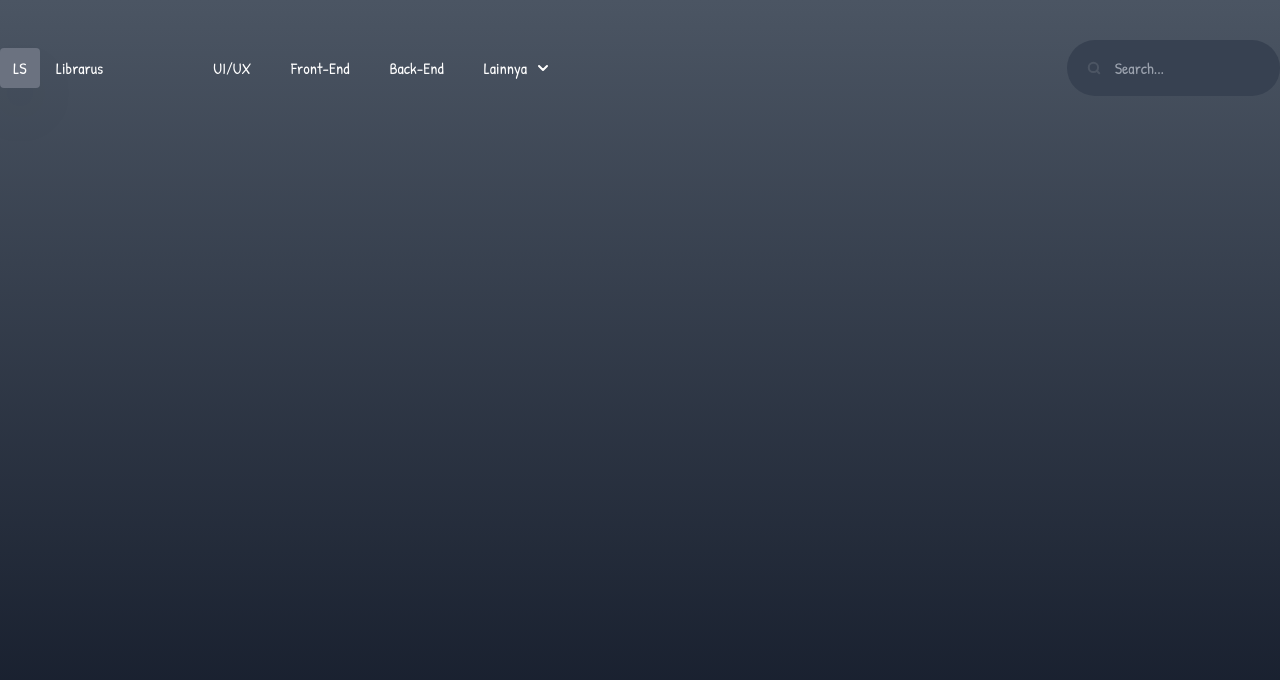
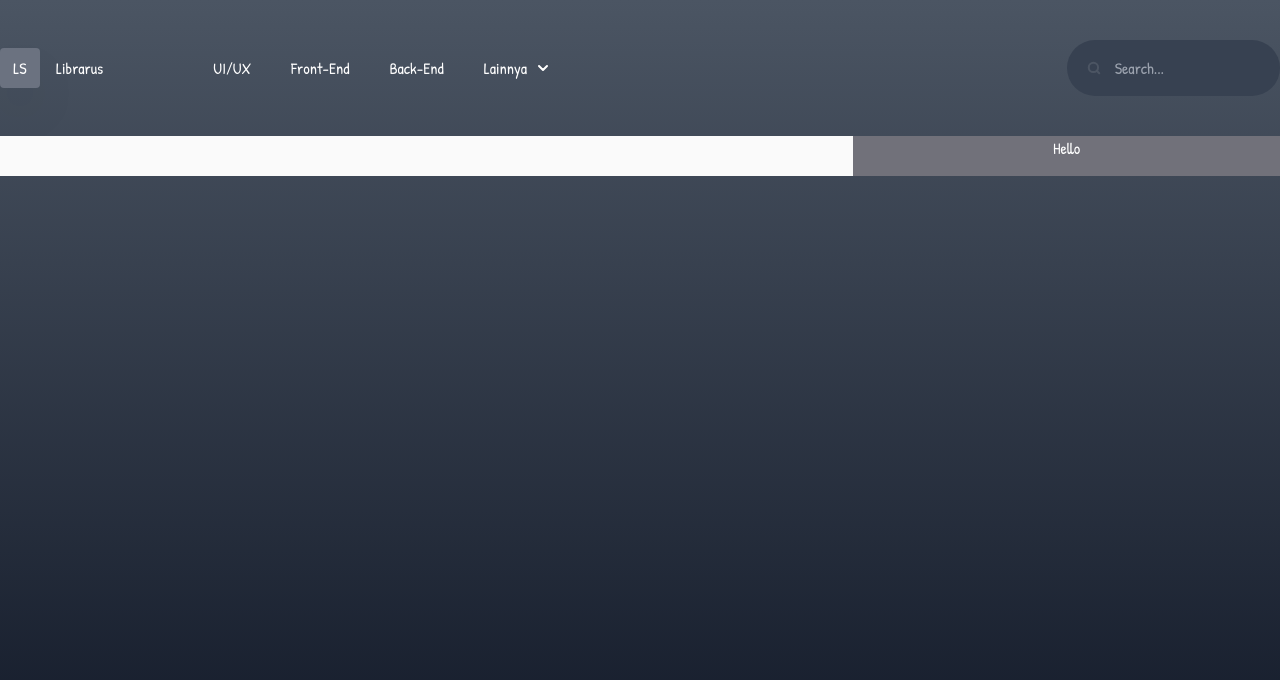
Before and after one commit to TheMordhon1/blog-nextjs-tailwind-slicing, a Next.js app: page / in a window 1280 px wide. Shown: the top 680 px of the page. Built offline with nearby package versions, Linux system fonts and the light colour scheme.

Commit message:
specify width for featuredPost

```diff
--- /dev/null
+++ b/components/FeaturedPost.jsx
@@ -0,0 +1,11 @@
+export default function FeaturedPost() {
+  return (
+    <article>
+      <div className="flex">
+        {/* <img src="" alt="" className="w-8/12" /> */}
+        <div className="w-8/12 bg-zinc-50 h-10"></div>
+        <div className="w-4/12 text-center bg-zinc-500">Hello</div>
+      </div>
+    </article>
+  );
+}
--- a/components/Navbar.jsx
+++ b/components/Navbar.jsx
@@ -10,7 +10,6 @@ export default function Navbar() {
 
   return (
     <nav className="py-10">
-      <div className="container mx-auto">
       <div className="flex items-center">
         <div className="w-2/12 flex items-center gap-4">
           <div className="w-10 h-10 bg-gray-500 rounded flex items-center justify-center shadow-2xl">
@@ -35,7 +34,7 @@ export default function Navbar() {
                 Back-End
               </a>
             </li>
-              <li className="relative">
+            <li className="relative transition-all">
               <span
                 className="hover:underline cursor-pointer flex items-center"
                 onClick={() => setDropdown(!dropdown)}
@@ -61,7 +60,7 @@ export default function Navbar() {
                 </svg>
               </span>
               {dropdown && (
-                  <ul className="absolute w-[200px] bg-gray-800 rounded shadow-xl overflow-hidden mt-4">
+                <ul className="absolute w-[200px] bg-gray-800 rounded shadow-xl overflow-hidden mt-4 transition ease-in delay-100">
                   {dropdownList.map(({ text, href }) => (
                     <li
                       key={text}
@@ -88,7 +87,6 @@ export default function Navbar() {
           />
         </div>
       </div>
-      </div>
     </nav>
   );
 }
--- a/pages/index.js
+++ b/pages/index.js
@@ -1,10 +1,14 @@
 import Head from "next/head";
 import Navbar from "@components/Navbar";
+import FeaturedPost from "@components/FeaturedPost";
 
 export default function Home() {
   return (
     <div className="bg-gradient-to-b from-gray-600 to-gray-900 min-h-screen text-white">
-      <Navbar />
+      <div className="container mx-auto">
+        <Navbar />
+        <FeaturedPost />
+      </div>
     </div>
   );
 }
```
Lines whose indentation alone changed are shown as unchanged.
